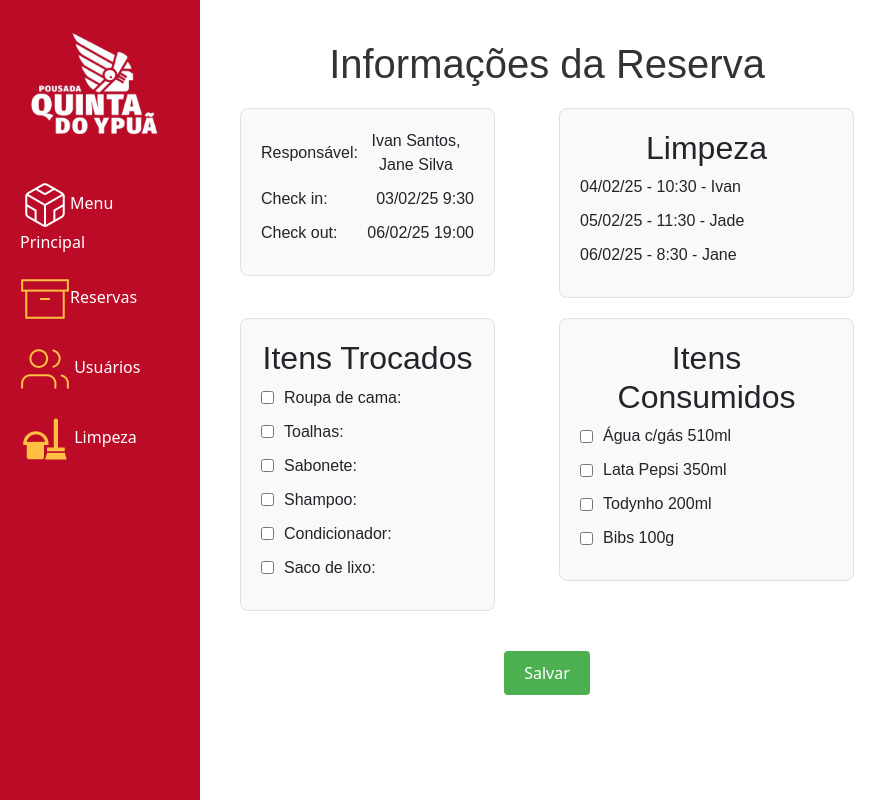
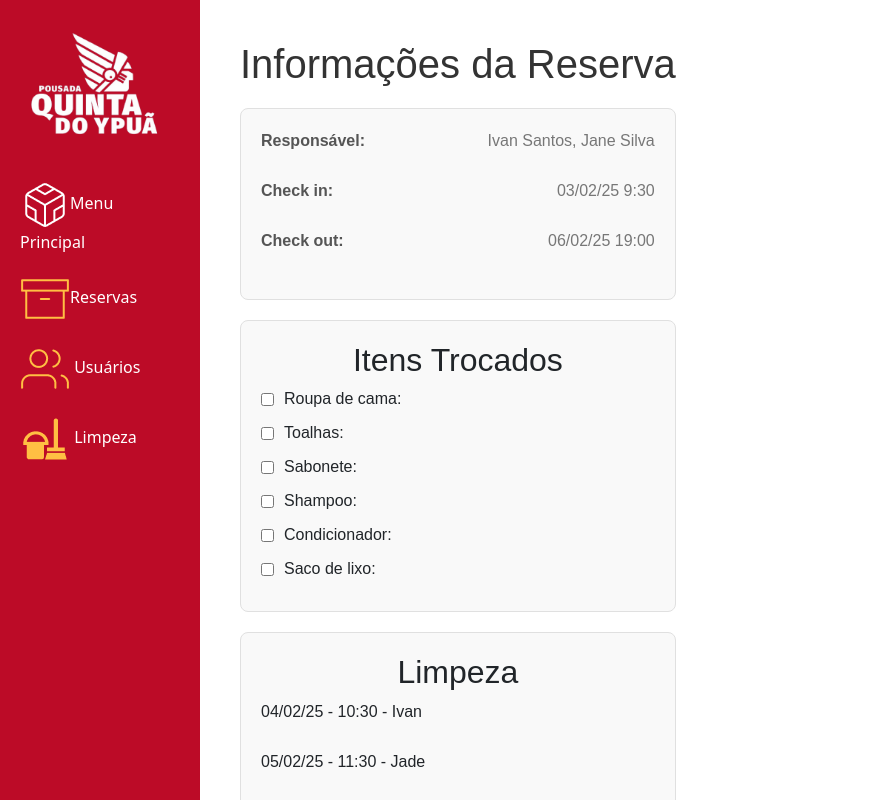
Before and after one commit to caique-probst/quinta-do-ypua, a Vue app in the folder pousadaypua/: page /reserva-limpeza/1 in a window 1280 px wide. Shown: the top 800 px of the page, without its empty margins (0-896 px from the left). Built offline with nearby package versions, Linux system fonts and the light colour scheme.

Commit message:
att reversa telas limpeza

```diff
--- a/pousadaypua/src/components/ReservaLimpezaDetails.vue
+++ b/pousadaypua/src/components/ReservaLimpezaDetails.vue
@@ -1,80 +1,43 @@
 <template>
   <div class="reserva-details">
     <h1>Informações da Reserva</h1>
-    <div class="row">
-      <div class="col-md-6">
     <div class="reserva-info">
       <div class="reserva-info-item">
-            <p>Responsável:</p>
-            <p>{{ reserva.responsaveis.join(', ') }}</p>
+        <p class="label">Responsável:</p>
+        <p class="value">{{ reserva.responsaveis.join(', ') }}</p>
       </div>
       <div class="reserva-info-item">
-            <p>Check in:</p>
-            <p>{{ reserva.checkIn }}</p>
+        <p class="label">Check in:</p>
+        <p class="value">{{ reserva.checkIn }}</p>
       </div>
       <div class="reserva-info-item">
-            <p>Check out:</p>
-            <p>{{ reserva.checkOut }}</p>
+        <p class="label">Check out:</p>
+        <p class="value">{{ reserva.checkOut }}</p>
       </div>
     </div>
+
+    <div class="trocados">
+      <h2>Itens Trocados</h2>
+      <div class="trocados-item" v-for="(item, index) in reserva.itensTrocados" :key="item.nome">
+        <div class="checkbox-container">
+          <input type="checkbox" :checked="item.trocado" @change="toggleItemTrocado(index)">
+          <p class="item-name">{{ item.nome }}:</p>
         </div>
-      <div class="col-md-6">
+        <p class="item-quantity">{{ item.quantidade }}</p>
+      </div>
+    </div>
+
     <div class="limpeza">
       <h2>Limpeza</h2>
       <div class="limpeza-item" v-for="item in reserva.limpeza" :key="item.data">
         <p>{{ item.data }} - {{ item.hora }} - {{ item.responsavel }}</p>
       </div>
     </div>
+
+    <div class="buttons">
+      <button class="btn save" @click="saveChanges">Salvar</button>
+      <button class="btn cancel" @click="cancelChanges">Cancelar</button>
     </div>
-    </div>
-
-    <div class="row">
-      <div class="col-md-6">
-        <div class="trocados">
-          <h2>Itens Trocados</h2>
-          <div class="trocados-item" v-for="(item, index) in reserva.itensTrocados" :key="item.nome">
-            <div class="checkbox-container">
-              <input type="checkbox" :checked="item.trocado" @change="toggleItemTrocado(index)">
-              <p>{{ item.nome }}:</p>
-            </div>
-               <p>{{ item.quantidade }}</p>
-          </div>
-        </div>
-
-      </div>
-      <div class="col-md-6">
-        <div class="consumidos">
-          <h2>Itens Consumidos</h2>
-          <div class="consumidos-item">
-            <div class="checkbox-container">
-              <input type="checkbox" :checked="reserva.itensConsumidos[0].trocado" @change="toggleItemConsumido(0)">
-                <p>Água c/gás 510ml</p>
-            </div>
-          </div>
-          <div class="consumidos-item">
-            <div class="checkbox-container">
-              <input type="checkbox" :checked="reserva.itensConsumidos[1].trocado" @change="toggleItemConsumido(1)">
-              <p>Lata Pepsi 350ml</p>
-            </div>
-          </div>
-          <div class="consumidos-item">
-            <div class="checkbox-container">
-              <input type="checkbox" :checked="reserva.itensConsumidos[2].trocado" @change="toggleItemConsumido(2)">
-              <p>Todynho 200ml</p>
-            </div>
-          </div>
-          <div class="consumidos-item">
-            <div class="checkbox-container">
-              <input type="checkbox" :checked="reserva.itensConsumidos[3].trocado" @change="toggleItemConsumido(3)">
-              <p>Bibs 100g</p>
-            </div>
-          </div>
-      </div>
-    </div>
-  </div>
-</div>
-<div class="buttons">
-  <button class="btn salvar" @click="salvar">Salvar</button>
   </div>
 </template>
 
@@ -104,13 +67,7 @@
           { nome: 'Sabonete', quantidade: '', trocado: false },
           { nome: 'Shampoo', quantidade: '', trocado: false },
           { nome: 'Condicionador', quantidade: '', trocado: false },
-            { nome: 'Saco de lixo', quantidade: '', trocado: false },
-          ],
-          itensConsumidos: [
-          { nome: 'Água c/gás 510ml', quantidade: '', trocado: false },
-            { nome: 'Lata Pepsi 350ml', quantidade: '', trocado: false },
-            { nome: 'Todynho 200ml', quantidade: '', trocado: false },
-            { nome: 'Bibs 100g', quantidade: '', trocado: false }
+          { nome: 'Saco de lixo', quantidade: '', trocado: false }
         ],
         limpeza: []
       }
@@ -120,19 +77,7 @@
     this.fetchReservaDetails();
   },
   methods: {
-      toggleItemTrocado(index) {
-        this.reserva.itensTrocados[index].trocado = !this.reserva.itensTrocados[index].trocado;
-      },
-      toggleItemConsumido(index) {
-        this.reserva.itensTrocados[index].trocado = !this.reserva.itensTrocados[index].trocado;
-      },
-      salvar() {
-        this.$router.push({ name: 'LimpezaView' });
-      },
     fetchReservaDetails() {
-        // Aqui você deve fazer uma chamada à API ou buscar os dados de alguma outra forma
-        // para obter as informações da reserva com base no id
-        // e atualizar o objeto 'reserva' com os dados da reserva
       this.reserva = {
         nome: 'Thaina Silva',
         entrada: '03/02/25',
@@ -148,13 +93,7 @@
           { nome: 'Sabonete', quantidade: '', trocado: false },
           { nome: 'Shampoo', quantidade: '', trocado: false },
           { nome: 'Condicionador', quantidade: '', trocado: false },
-            { nome: 'Saco de lixo', quantidade: '', trocado: false },
-          ],
-          itensConsumidos: [
-          { nome: 'Água c/gás 510ml', quantidade: '', trocado: false },
-            { nome: 'Lata Pepsi 350ml', quantidade: '', trocado: false },
-            { nome: 'Todynho 200ml', quantidade: '', trocado: false },
-            { nome: 'Bibs 100g', quantidade: '', trocado: false }
+          { nome: 'Saco de lixo', quantidade: '', trocado: false }
         ],
         limpeza: [
           { data: '04/02/25', hora: '10:30', responsavel: 'Ivan' },
@@ -162,6 +101,16 @@
           { data: '06/02/25', hora: '8:30', responsavel: 'Jane' }
         ]
       };
+    },
+    toggleItemTrocado(index) {
+      this.reserva.itensTrocados[index].trocado = !this.reserva.itensTrocados[index].trocado;
+    },
+    saveChanges() {
+      alert('As informações foram atualizadas');
+      this.$router.push({ name: 'LimpezaView' });
+    },
+    cancelChanges() {
+      this.$router.push({ name: 'LimpezaView' });
     }
   }
 }
@@ -181,49 +130,18 @@ h1 {
   margin-bottom: 20px;
 }
 
-.row {
-  display: flex;
-  justify-content: space-between;
-  margin-bottom: 20px;
-}
-
-.reserva-info {
-  flex: 1;
-  margin-right: 40px;
+.reserva-info,
+.trocados,
+.limpeza {
   border: 1px solid #e0e0e0;
   border-radius: 8px;
   padding: 20px;
-  background-color: #f9f9f9;
-}
-
-.limpeza {
-  flex: 1;
-  border: 1px solid #e0e0e0;
-  border-radius: 8px;
-  padding: 20px;
-  background-color: #f9f9f9;
-}
-
-.trocados {
-  flex: 1;
-  margin-right: 40px;
-  border: 1px solid #e0e0e0;
-  border-radius: 8px;
-  padding: 20px;
-  background-color: #f9f9f9;
-}
-
-.consumidos {
-  flex: 1;
-  border: 1px solid #e0e0e0;
-  border-radius: 8px;
-  padding: 20px;
+  margin-bottom: 20px;
   background-color: #f9f9f9;
 }
 
 .reserva-info-item,
 .trocados-item,
-.consumidos-item,
 .limpeza-item {
   display: flex;
   justify-content: space-between;
@@ -231,11 +149,13 @@ h1 {
   margin-bottom: 10px;
 }
 
-.reserva-info-item p,
-.trocados-item p,
-.consumidos-item p,
-.limpeza-item p {
-  margin: 0;
+.label {
+  font-weight: bold;
+  color: #555;
+}
+
+.value {
+  color: #777;
 }
 
 .checkbox-container {
@@ -247,6 +167,17 @@ h1 {
   margin-right: 10px;
 }
 
+.item-name,
+.item-quantity {
+  margin: 0;
+}
+
+.buttons {
+  display: flex;
+  justify-content: center;
+  gap: 20px;
+}
+
 .btn {
   padding: 10px 20px;
   border: none;
@@ -255,8 +186,21 @@ h1 {
   font-size: 16px;
 }
 
-.salvar {
+.save {
   background-color: #4caf50;
   color: white;
 }
+
+.cancel {
+  background-color: #f44336;
+  color: white;
+}
+
+.save:hover {
+  background-color: #45a049;
+}
+
+.cancel:hover {
+  background-color: #e53935;
+}
 </style>
```
Also changed, not shown: pousadaypua/src/components/ReservaLimpezaItem.vue (line endings or trailing spaces). Lines whose indentation alone changed are shown as unchanged.
